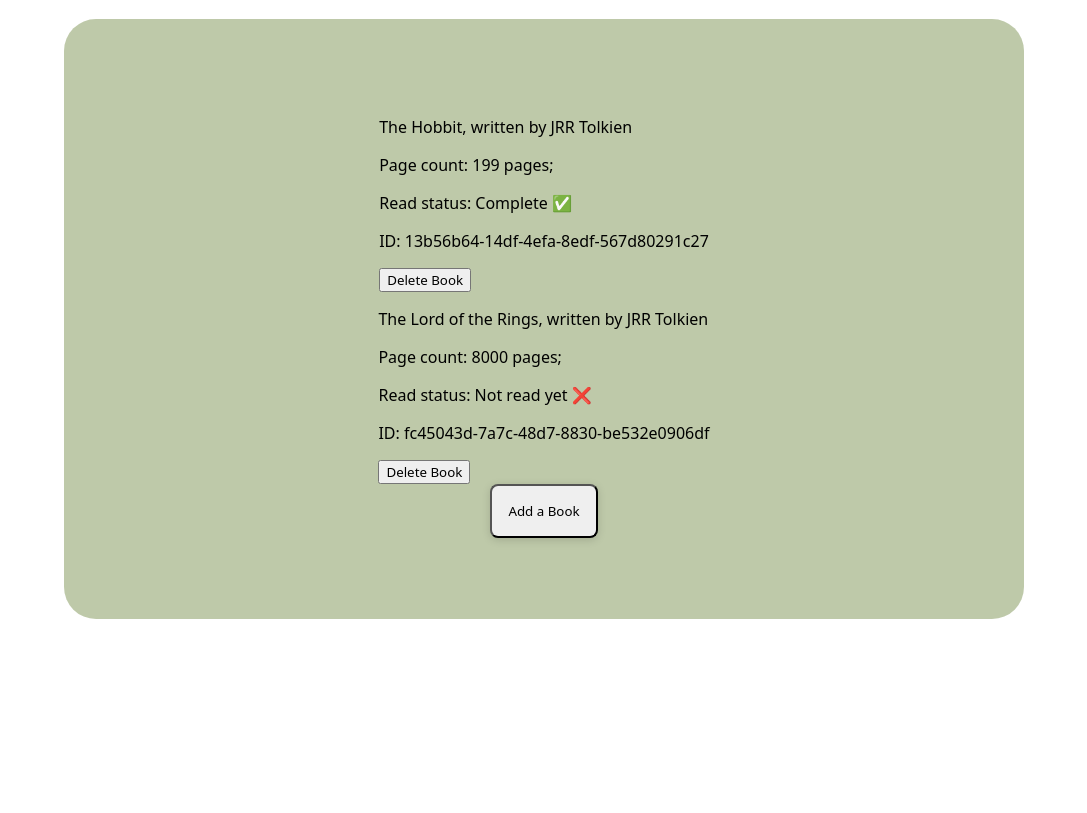
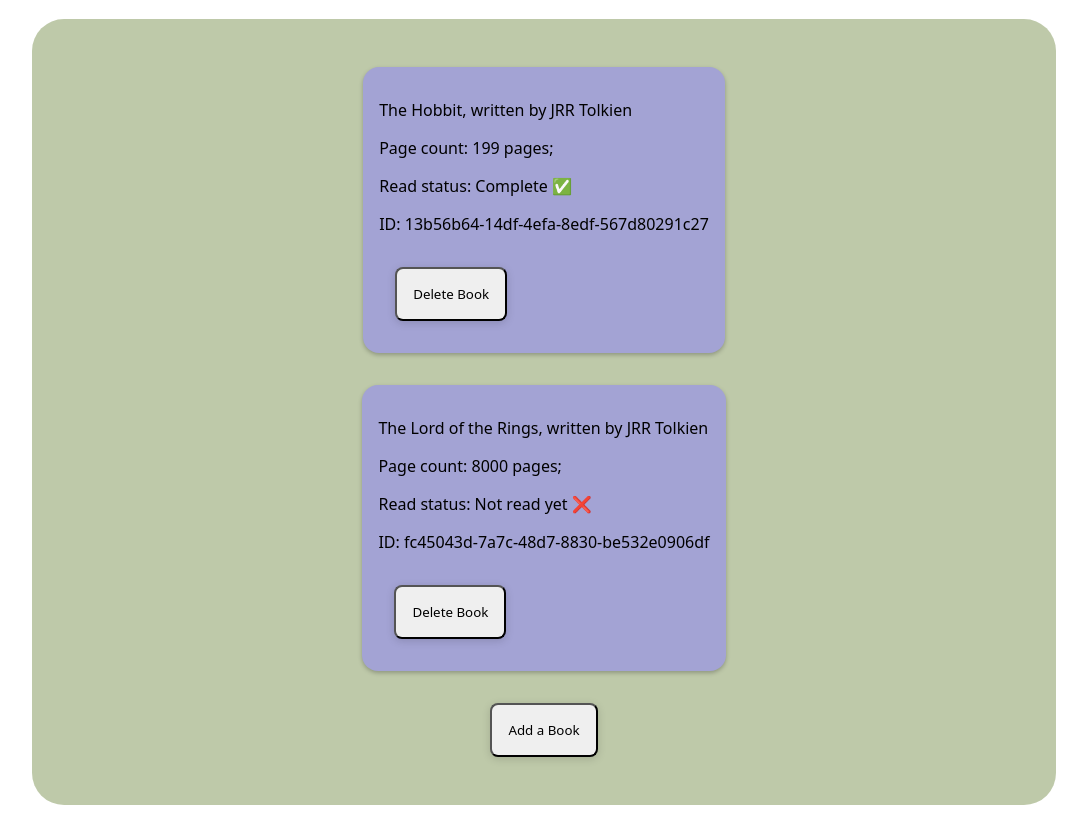
Before and after one commit to Autumn-Joy/odin-library, a plain HTML site: page index.html in a window 1280 px wide. Shown: the part 75-888 px from the top of the page, without its empty margins (96-1183 px from the left). Before the commit the page ends 800 px from the top, so only its background shows below. Drawn offline with Linux system fonts and the light colour scheme.

Commit message:
style the delete book button

```diff
--- a/styles.css
+++ b/styles.css
@@ -3,17 +3,19 @@
 }
 
 #bookList {
+  scroll-behavior: auto;
   display: flex;
   flex-direction: column;
   justify-content: center;
   align-items: center;
   width: 75vw;
-  height: 75vh;
+  min-height: 75vh;
   background-color: rgba(168, 183, 140, 0.742);
   border-radius: 2rem;
+  padding: 2rem;
 }
 
-.bookItem {
+.bookCard {
   background-color: rgb(163, 163, 212);
   box-shadow: 0 2px 4px rgba(0, 0, 0, 0.25);
   border-radius: 1rem;
@@ -21,12 +23,12 @@
   margin: 1rem;
 }
 
-#addBookButton {
+#addBookButton, #removeBookButton {
   padding: 1rem;
+  margin: 1rem;
   border-radius: .5rem;
   box-shadow: 0 2px 8px rgba(0, 0, 0, 0.15)
 }
-
 
 body {
   display: flex;
```
